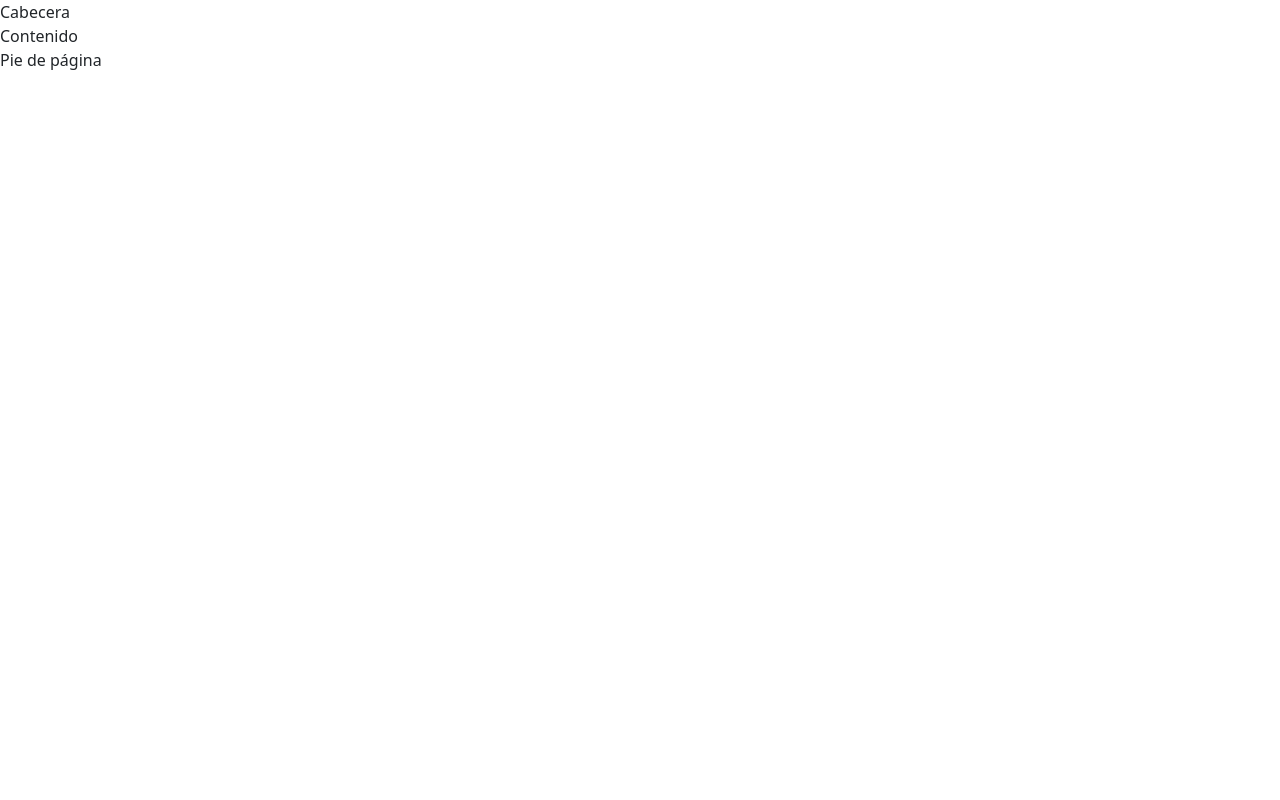
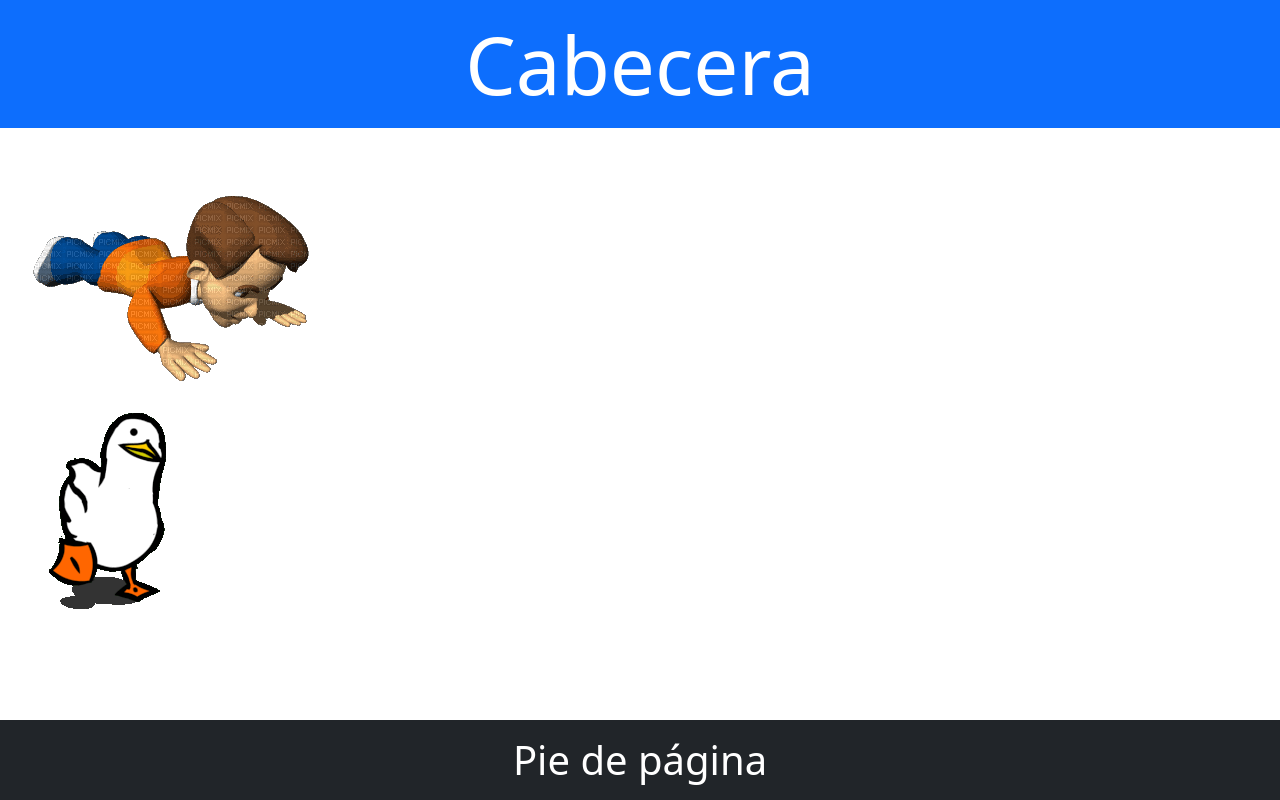
Before and after one commit to Paula-Merino/demo-09, a plain HTML site: page index.html in a window 1280 px wide. Drawn offline with nearby package versions, Linux system fonts and the light colour scheme.

Commit message:
Añadir estilos y gifs

```diff
--- a/index.html
+++ b/index.html
@@ -11,15 +11,22 @@
 </head>
 <body>
 
-    <header>
+    <header class="display-1 text-white bg-primary p-3 text-center">
         Cabecera
     </header>
 
-    <main>
-        Contenido
+    <main class="display-1">
+        <div class="w-25">
+            <img src="img/1636816_a66bf.gif" alt="">
+        </div>
+
+        <div class="w-25">
+            <img src="img/f5baef4b6b6677020ab8d091ef78a3bc_w200.gif" alt="">
+        </div>
+
     </main>
 
-    <footer>
+    <footer class="display-6 text-white bg-dark p-3 text-center fixed-bottom">
         Pie de página
     </footer>
 
```
Also changed, not shown: img/1636816_a66bf.gif (added), img/f5baef4b6b6677020ab8d091ef78a3bc_w200.gif (added).
